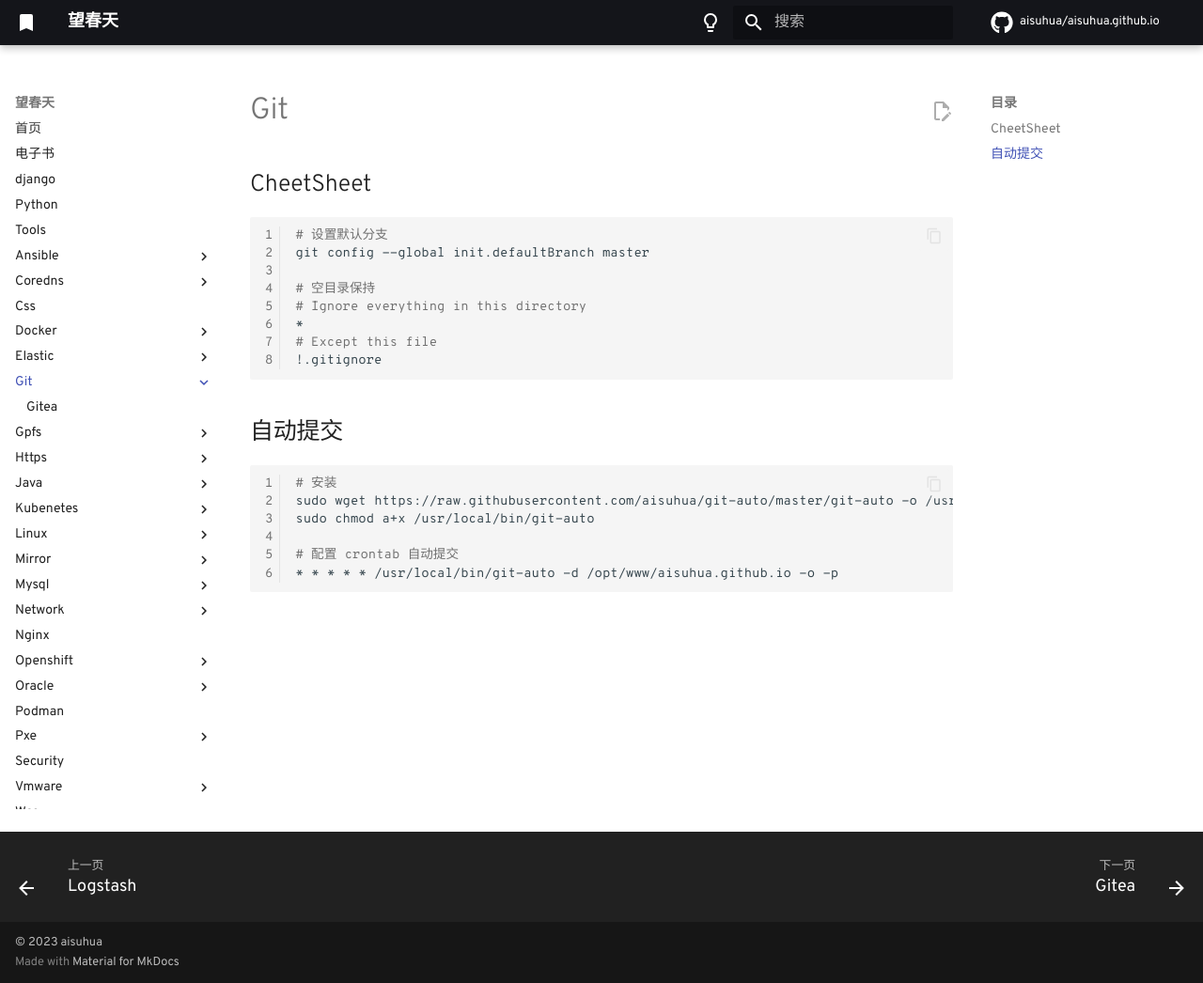
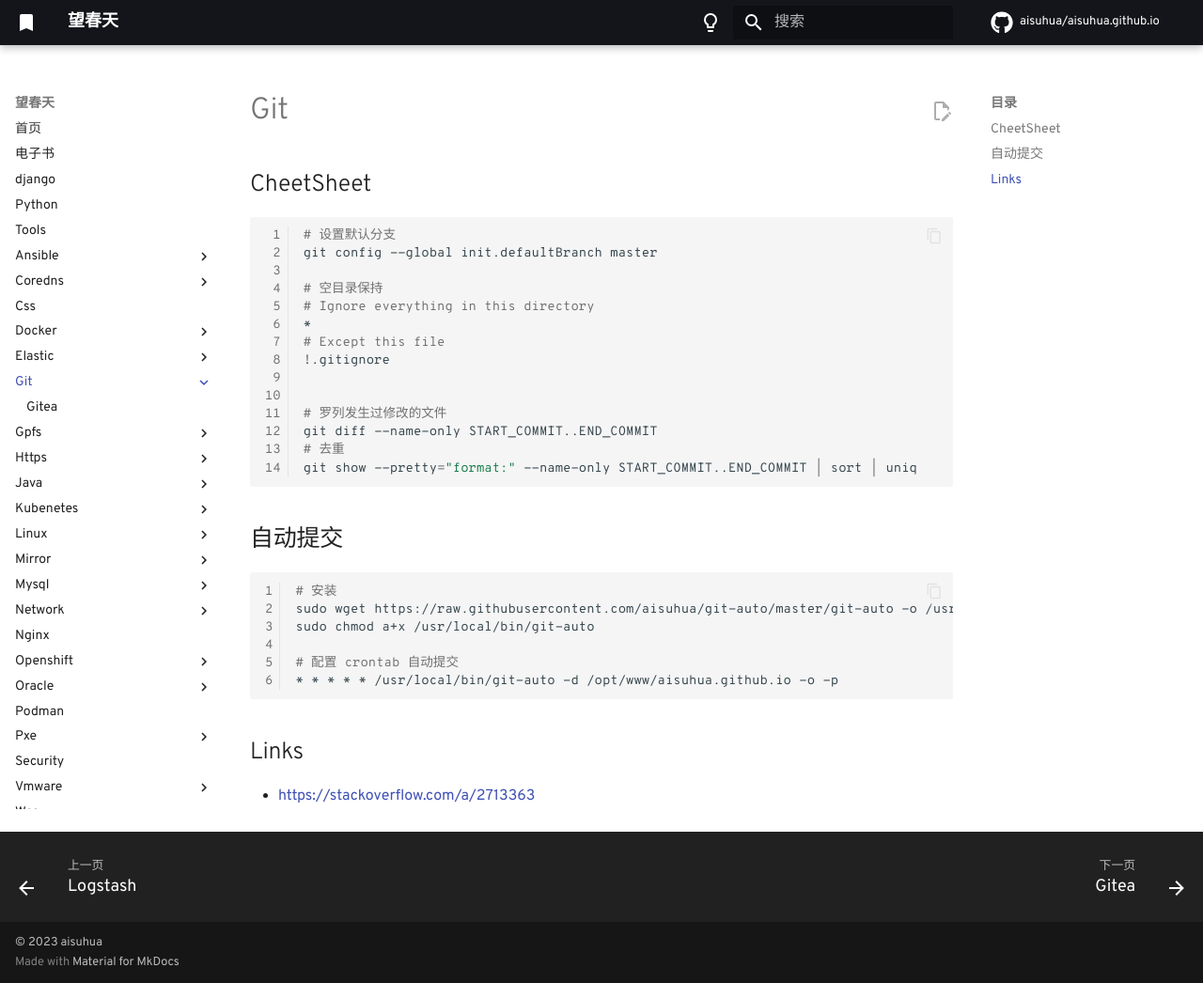
Before and after one commit to aisuhua/aisuhua.github.io, an MkDocs documentation site: the page built from docs/git/index.md, in a window 1280 px wide and 1046 px high. Shown: the whole window at 94% size. Built offline with MkDocs 1.6.1 and Material for MkDocs 9.7.7, drawn with Linux system fonts in a browser that asks for light colours; comment, search, counter and statistics services are not loaded.

Commit message:
kylin.md

````diff
--- a/docs/git/index.md
+++ b/docs/git/index.md
@@ -11,6 +11,12 @@ git config --global init.defaultBranch master
 *
 # Except this file
 !.gitignore
+
+
+# 罗列发生过修改的文件
+git diff --name-only START_COMMIT..END_COMMIT
+# 去重
+git show --pretty="format:" --name-only START_COMMIT..END_COMMIT | sort | uniq
 ```
 
 ## 自动提交
@@ -23,3 +29,7 @@ sudo chmod a+x /usr/local/bin/git-auto
 # 配置 crontab 自动提交
 * * * * * /usr/local/bin/git-auto -d /opt/www/aisuhua.github.io -o -p
 ```
+
+## Links
+
+- https://stackoverflow.com/a/2713363
````
Also changed, not shown: docs/linux/command/tee.md (added, +13 -0 lines).
